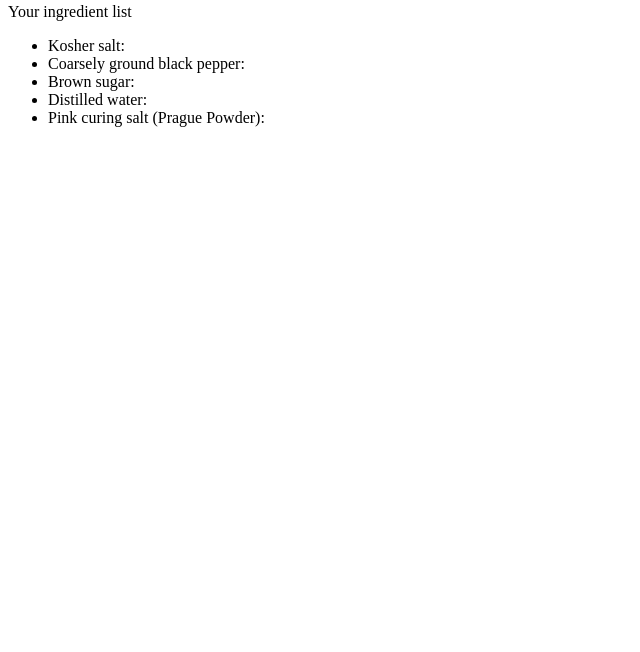
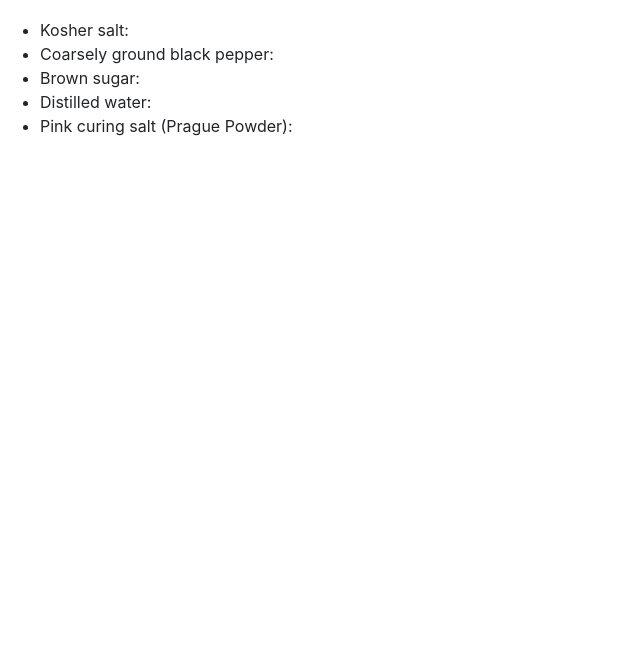
Before and after one commit to risafj/bacon-recipe-calculator, a plain HTML site: page dest/index.html in a window 1280 px wide. Shown: the part 148-800 px from the top of the page, without its empty margins (0-640 px from the left). Drawn offline with nearby package versions, Linux system fonts and the light colour scheme.

Commit message:
Include bootstrap css

```diff
--- a/dest/index.html
+++ b/dest/index.html
@@ -4,6 +4,8 @@
     <meta charset="utf-8">
     <meta name="viewport" content="width=device-width, initial-scale=1">
     <title>Bacon Recipe Calculator</title>
+    <!-- Bootstrap css-->
+    <link rel="stylesheet" href="https://stackpath.bootstrapcdn.com/bootstrap/4.4.1/css/bootstrap.min.css" integrity="sha384-Vkoo8x4CGsO3+Hhxv8T/Q5PaXtkKtu6ug5TOeNV6gBiFeWPGFN9MuhOf23Q9Ifjh" crossorigin="anonymous">
   </head>
   <body>
     <h1>Bacon Recipe Calculator</h1>
```
Also changed, not shown: 1 other file.
